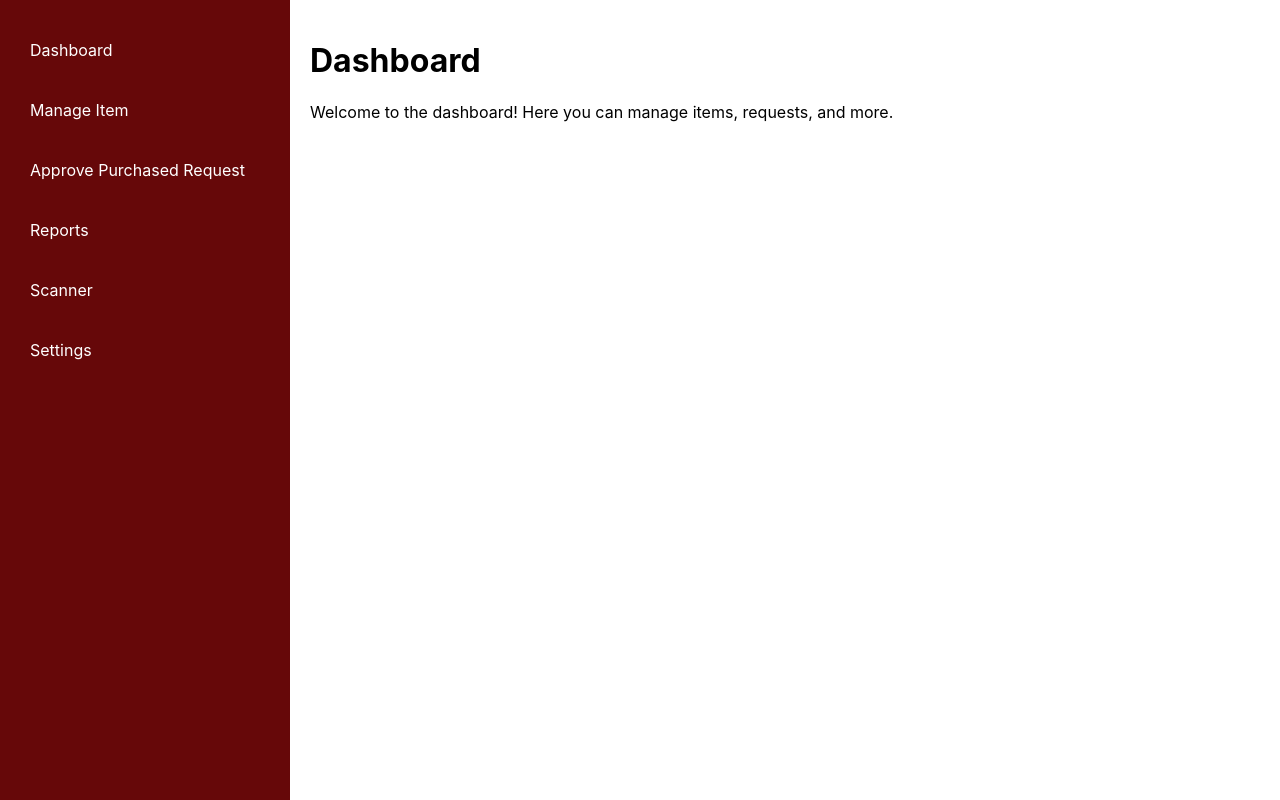
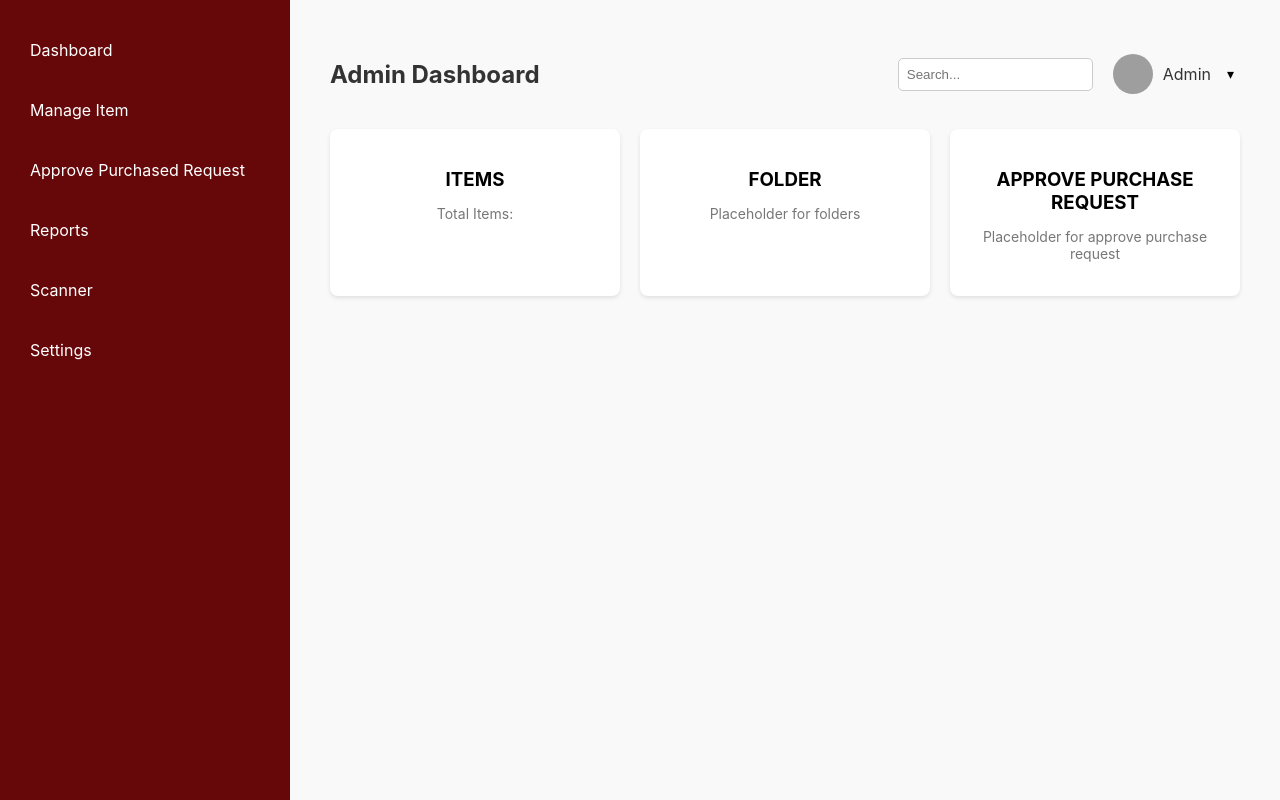
Before and after one commit to walleenates/sc-inventory, a React (Create React App) app: page /dashboard in a window 1280 px wide. Built offline with nearby package versions, Linux system fonts and the light colour scheme; grey boxes are pictures that could not be loaded.

Commit message:
manageitem

```diff
--- a/src/App.js
+++ b/src/App.js
@@ -20,7 +20,7 @@ const App = () => {
         <Route path="/create-account" element={<CreateAccountPage />} />
         <Route path="/forgot-password" element={<ForgotPasswordPage />} />
 
-        {/* Wrap routes that require the sidebar with the Layout */}
+        {/* Routes wrapped with Layout to include the sidebar */}
         <Route path="/dashboard" element={<Layout><DashboardPage /></Layout>} />
         <Route path="/manage-item" element={<Layout><ManageItem /></Layout>} />
         <Route path="/approve-request" element={<Layout><ApproveRequest /></Layout>} />
--- a/src/components/Dashboard.css
+++ b/src/components/Dashboard.css
@@ -1,38 +1,111 @@
 /* src/components/DashboardPage.css */
-.dashboard-container {
+.dashboard {
   display: flex;
-  height: 100vh;
 }
 
-.sidebar-nav {
-  background-color: #660809; /* Matches the left part of your SignIn design */
-  width: 250px;
+.main-content {
+  flex-grow: 1;
   padding: 20px;
-  display: flex;
-  flex-direction: column;
+  background-color: #f9f9f9;
 }
 
-.nav-link {
-  color: white;
-  padding: 10px;
-  text-decoration: none;
-  font-size: 16px;
-  margin-bottom: 10px;
-  border-radius: 5px;
-  transition: background 0.3s;
+header {
+  display: flex;
+  justify-content: space-between;
+  align-items: center;
+  margin-bottom: 20px;
 }
 
-.nav-link:hover {
-  background-color: #850b0c;
+h2 {
+  font-size: 24px;
+  color: #333;
 }
 
-.dashboard-content {
-  flex-grow: 1;
-  background-color: #fff; /* White background for the content area */
-  padding: 40px;
+.search-and-profile {
+  display: flex;
+  align-items: center;
 }
 
-.dashboard-content h1 {
-  font-size: 32px;
+.search-input {
+  padding: 8px;
+  margin-right: 20px;
+  border-radius: 5px;
+  border: 1px solid #ccc;
+}
+
+.profile {
+  display: flex;
+  align-items: center;
+  position: relative;
+}
+
+.profile-icon {
+  width: 40px;
+  height: 40px;
+  border-radius: 50%;
+  margin-right: 10px;
+}
+
+.user-name {
+  font-size: 16px;
+  margin-right: 10px;
   color: #333;
 }
+
+.dropdown-toggle {
+  background: none;
+  border: none;
+  cursor: pointer;
+  font-size: 14px;
+}
+
+.dropdown-menu {
+  position: absolute;
+  top: 100%;
+  right: 0;
+  background-color: white;
+  box-shadow: 0 4px 8px rgba(0, 0, 0, 0.1);
+  border-radius: 5px;
+  overflow: hidden;
+  z-index: 1000;
+}
+
+.dropdown-menu a, .dropdown-menu button {
+  display: block;
+  padding: 10px 20px;
+  text-align: left;
+  width: 100%;
+  border: none;
+  background: none;
+  color: #333;
+  text-decoration: none;
+  cursor: pointer;
+}
+
+.dropdown-menu a:hover, .dropdown-menu button:hover {
+  background-color: #f1f1f1;
+}
+
+.cards {
+  display: flex;
+  gap: 20px;
+  margin-top: 20px;
+}
+
+.card {
+  background-color: white;
+  padding: 20px;
+  border-radius: 8px;
+  box-shadow: 0 2px 4px rgba(0, 0, 0, 0.1);
+  width: 30%;
+  text-align: center;
+}
+
+.card h3 {
+  margin-bottom: 10px;
+}
+
+.card p {
+  font-size: 14px;
+  color: #777;
+}
--- a/src/components/DashboardPage.js
+++ b/src/components/DashboardPage.js
@@ -1,11 +1,59 @@
 // src/components/DashboardPage.js
-import React from 'react';
+import React, { useState, useEffect } from 'react';
+import { Link } from 'react-router-dom';
+import './Dashboard.css'; // Assuming you have relevant styles in this file
 
-const DashboardPage = () => {
+const DashboardPage = ({ totalItems }) => {  // Receive totalItems as prop
+  const [dropdownOpen, setDropdownOpen] = useState(false);
+  const userName = "Admin"; // Replace with dynamic user data if available
+
+  const toggleDropdown = () => {
+    setDropdownOpen(!dropdownOpen);
+  };
+
+  const handleLogout = () => {
+    // Add your logout functionality here
+    console.log('Logging out...');
+  };
+
   return (
-    <div>
-      <h1>Dashboard</h1>
-      <p>Welcome to the dashboard! Here you can manage items, requests, and more.</p>
+    <div className="dashboard">
+      <main className="main-content">
+        <header>
+          <h2>Admin Dashboard</h2>
+          <div className="search-and-profile">
+            <input type="text" placeholder="Search..." className="search-input" />
+            <div className="profile">
+              <img src="userdashboard.png" alt="Profile Icon" className="profile-icon" />
+              <span className="user-name">{userName}</span>
+              <button className="dropdown-toggle" onClick={toggleDropdown}>
+                &#9662;
+              </button>
+              {dropdownOpen && (
+                <div className="dropdown-menu">
+                  <Link to="/account-settings">Account Settings</Link>
+                  <button onClick={handleLogout}>Logout</button>
+                </div>
+              )}
+            </div>
+          </div>
+        </header>
+
+        <section className="cards">
+          <div className="card">
+            <h3>ITEMS</h3>
+            <p>Total Items: {totalItems}</p> {/* Display total items */}
+          </div>
+          <div className="card">
+            <h3>FOLDER</h3>
+            <p>Placeholder for folders</p>
+          </div>
+          <div className="card">
+            <h3>APPROVE PURCHASE REQUEST</h3>
+            <p>Placeholder for approve purchase request</p>
+          </div>
+        </section>
+      </main>
     </div>
   );
 };
--- a/src/firebase/firebase-config.js
+++ b/src/firebase/firebase-config.js
@@ -1,6 +1,8 @@
 // src/firebase/firebase-config.js
 import { initializeApp } from 'firebase/app';
 import { getAuth, GoogleAuthProvider, FacebookAuthProvider } from 'firebase/auth';
+import { getFirestore } from 'firebase/firestore'; // Import Firestore
+import { getStorage } from 'firebase/storage'; // Import Storage
 
 // Your web app's Firebase configuration
 const firebaseConfig = {
@@ -19,9 +21,13 @@ const app = initializeApp(firebaseConfig);
 // Initialize Firebase Authentication and get a reference to the service
 const auth = getAuth(app);
 
+// Initialize Firestore and Storage
+const db = getFirestore(app);
+const storage = getStorage(app); // Initialize Storage
+
 // Initialize Google and Facebook Auth Providers
 const googleProvider = new GoogleAuthProvider();
 const facebookProvider = new FacebookAuthProvider();
 
-// Export the auth and providers
-export { auth, googleProvider, facebookProvider };
+// Export the auth, db, storage, and providers
+export { auth, db, storage, googleProvider, facebookProvider };
--- a/src/layout/Layout.css
+++ b/src/layout/Layout.css
@@ -31,3 +31,37 @@
     padding: 20px;
     overflow-y: auto;
   }
+  /* src/components/Layout.css */
+.layout-container {
+  display: flex;
+  height: 100vh;
+}
+
+.sidebar-nav {
+  background-color: #660809; /* Sidebar color */
+  width: 250px;
+  padding: 20px;
+  display: flex;
+  flex-direction: column;
+}
+
+.nav-link {
+  color: white;
+  padding: 10px;
+  text-decoration: none;
+  font-size: 16px;
+  margin-bottom: 10px;
+  border-radius: 5px;
+  transition: background 0.3s;
+}
+
+.nav-link:hover {
+  background-color: #850b0c;
+}
+
+.content {
+  flex-grow: 1;
+  background-color: #f9f9f9; /* Content background color */
+  padding: 20px;
+  overflow-y: auto;
+}
--- a/src/pages/ManageItem.css
+++ b/src/pages/ManageItem.css
@@ -0,0 +1,68 @@
+/* src/pages/ManageItem.css */
+.manage-item-container {
+    padding: 20px;
+  }
+
+  .add-item {
+    margin-bottom: 20px;
+  }
+
+  .add-item input {
+    padding: 10px;
+    margin-right: 10px;
+  }
+
+  .add-item button {
+    padding: 10px;
+  }
+
+  .item-list {
+    margin-top: 20px;
+  }
+
+  .item {
+    display: flex;
+    align-items: center;
+    margin-bottom: 10px;
+  }
+
+  .item button {
+    margin-left: 10px;
+    padding: 5px 10px;
+  }
+
+  .edit-item input {
+    padding: 10px;
+    margin-right: 10px;
+  }
+
+  .edit-item button {
+    padding: 5px 10px;
+  }
+  /* src/pages/ManageItem.css */
+.manage-item-container {
+    padding: 20px;
+  }
+
+  h1 {
+    font-size: 24px;
+    color: #333;
+  }
+
+  .item-list {
+    list-style-type: none;
+    padding: 0;
+  }
+
+  .item {
+    border: 1px solid #ddd;
+    padding: 10px;
+    margin-bottom: 10px;
+    border-radius: 5px;
+    background-color: #f9f9f9;
+  }
+
+  .error-message {
+    color: red;
+    font-weight: bold;
+  }
--- a/src/pages/ManageItem.js
+++ b/src/pages/ManageItem.js
@@ -1,13 +1,131 @@
-// src/components/ManageItem.js
-import React from 'react';
-import './ManageItem.css'; // Ensure to create a CSS file for styling
+// src/pages/ManageItem.js
+import React, { useState, useEffect } from 'react';
+import { db } from '../firebase/firebase-config'; // Import Firestore
+import { collection, addDoc, updateDoc, deleteDoc, doc, onSnapshot } from 'firebase/firestore';
+import './ManageItem.css'; // Ensure you have the CSS file for styling
 
 const ManageItem = () => {
+  const [items, setItems] = useState([]);
+  const [newItem, setNewItem] = useState('');
+  const [selectedCollege, setSelectedCollege] = useState('');
+  const [showList, setShowList] = useState(true);
+  const [editingItemId, setEditingItemId] = useState(null);
+  const [editValue, setEditValue] = useState('');
+
+  // Fetch items from Firestore
+  useEffect(() => {
+    const itemsCollection = collection(db, 'items');
+    const unsubscribe = onSnapshot(itemsCollection, (snapshot) => {
+      const fetchedItems = snapshot.docs.map(doc => ({ id: doc.id, ...doc.data() }));
+      setItems(fetchedItems);
+    });
+
+    return () => unsubscribe();
+  }, []);
+
+  const handleAddItem = async () => {
+    if (newItem.trim() && selectedCollege) {
+      try {
+        await addDoc(collection(db, 'items'), { text: newItem.trim(), college: selectedCollege });
+        setNewItem('');
+        setSelectedCollege('');
+      } catch (error) {
+        console.error('Error adding document: ', error);
+      }
+    }
+  };
+
+  const handleEditItem = (id) => {
+    const item = items.find(item => item.id === id);
+    setEditingItemId(id);
+    setEditValue(item.text);
+  };
+
+  const handleSaveEdit = async () => {
+    if (editValue.trim() && editingItemId) {
+      try {
+        const itemDoc = doc(db, 'items', editingItemId);
+        await updateDoc(itemDoc, { text: editValue.trim() });
+        setEditingItemId(null);
+        setEditValue('');
+      } catch (error) {
+        console.error('Error updating document: ', error);
+      }
+    }
+  };
+
+  const handleDeleteItem = async (id) => {
+    try {
+      const itemDoc = doc(db, 'items', id);
+      await deleteDoc(itemDoc);
+    } catch (error) {
+      console.error('Error deleting document: ', error);
+    }
+  };
+
+  const toggleListVisibility = () => {
+    setShowList(!showList);
+  };
+
   return (
     <div className="manage-item-container">
       <h1>Manage Items</h1>
-      {/* Add item management features here */}
-      <p>This is where you can manage the items in the inventory.</p>
+      <div className="add-item">
+        <input
+          type="text"
+          value={newItem}
+          onChange={(e) => setNewItem(e.target.value)}
+          placeholder="Add new item"
+        />
+        <select
+          value={selectedCollege}
+          onChange={(e) => setSelectedCollege(e.target.value)}
+        >
+          <option value="">Select College</option>
+          <option value="CCS">CCS</option>
+          <option value="COC">COC</option>
+          <option value="CED">CED</option>
+          <option value="CBA">CBA</option>
+          <option value="BED">BED</option>
+          <option value="COE">COE</option>
+        </select>
+        <button onClick={handleAddItem} className="add-button">Add Item</button>
+      </div>
+      <button onClick={toggleListVisibility} className="toggle-button">
+        {showList ? 'Hide List' : 'Show List'}
+      </button>
+      {showList && (
+        <ul className="item-list">
+          {items.length > 0 ? (
+            items.map((item) => (
+              <li key={item.id} className="item">
+                {editingItemId === item.id ? (
+                  <div className="edit-container">
+                    <input
+                      type="text"
+                      value={editValue}
+                      onChange={(e) => setEditValue(e.target.value)}
+                    />
+                    <button onClick={handleSaveEdit} className="save-button">Save</button>
+                    <button onClick={() => setEditingItemId(null)} className="cancel-button">Cancel</button>
+                  </div>
+                ) : (
+                  <>
+                    <span className="item-text">{item.text}</span>
+                    <span className="item-college">({item.college})</span>
+                    <div className="item-actions">
+                      <button onClick={() => handleEditItem(item.id)} className="edit-button">Edit</button>
+                      <button onClick={() => handleDeleteItem(item.id)} className="delete-button">Delete</button>
+                    </div>
+                  </>
+                )}
+              </li>
+            ))
+          ) : (
+            <p>No items to display</p>
+          )}
+        </ul>
+      )}
     </div>
   );
 };
```
